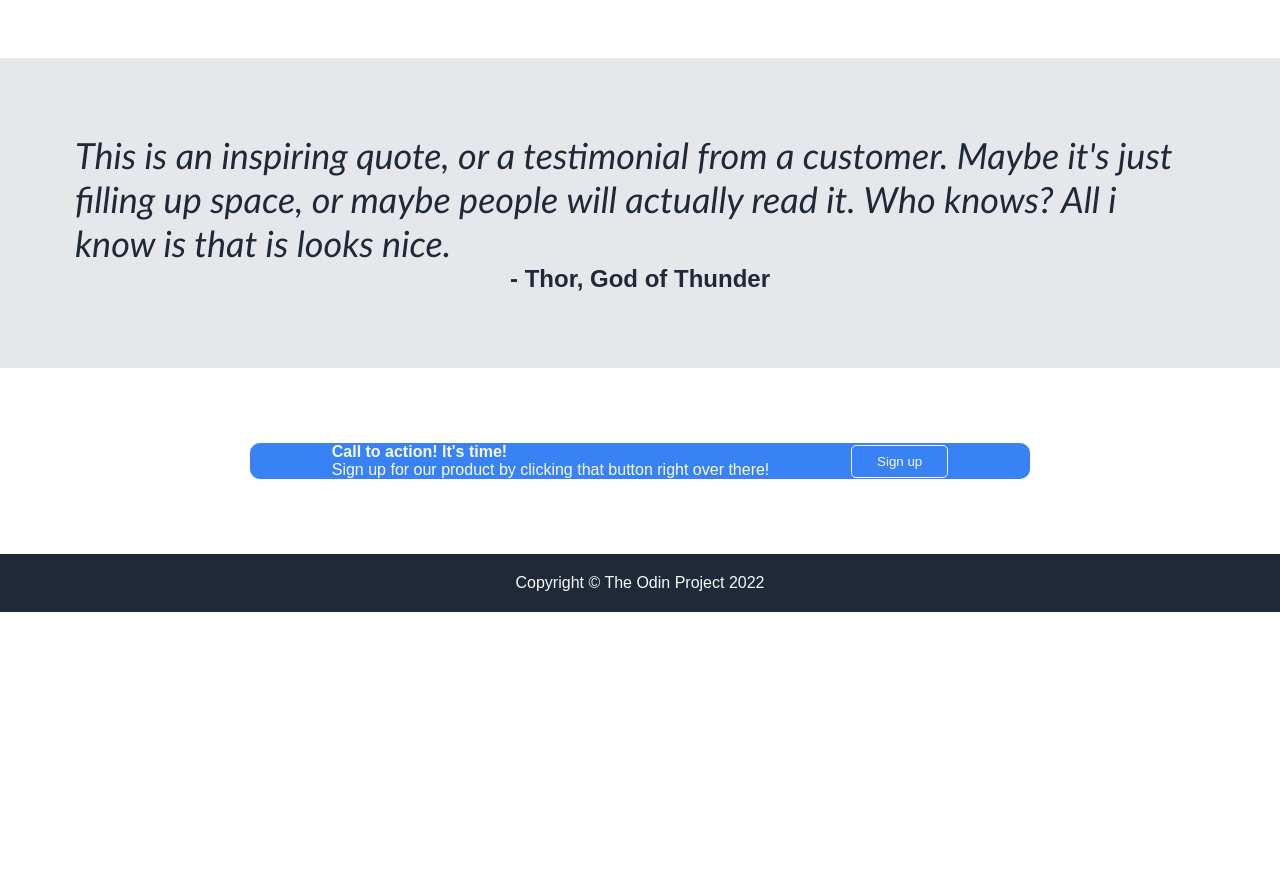
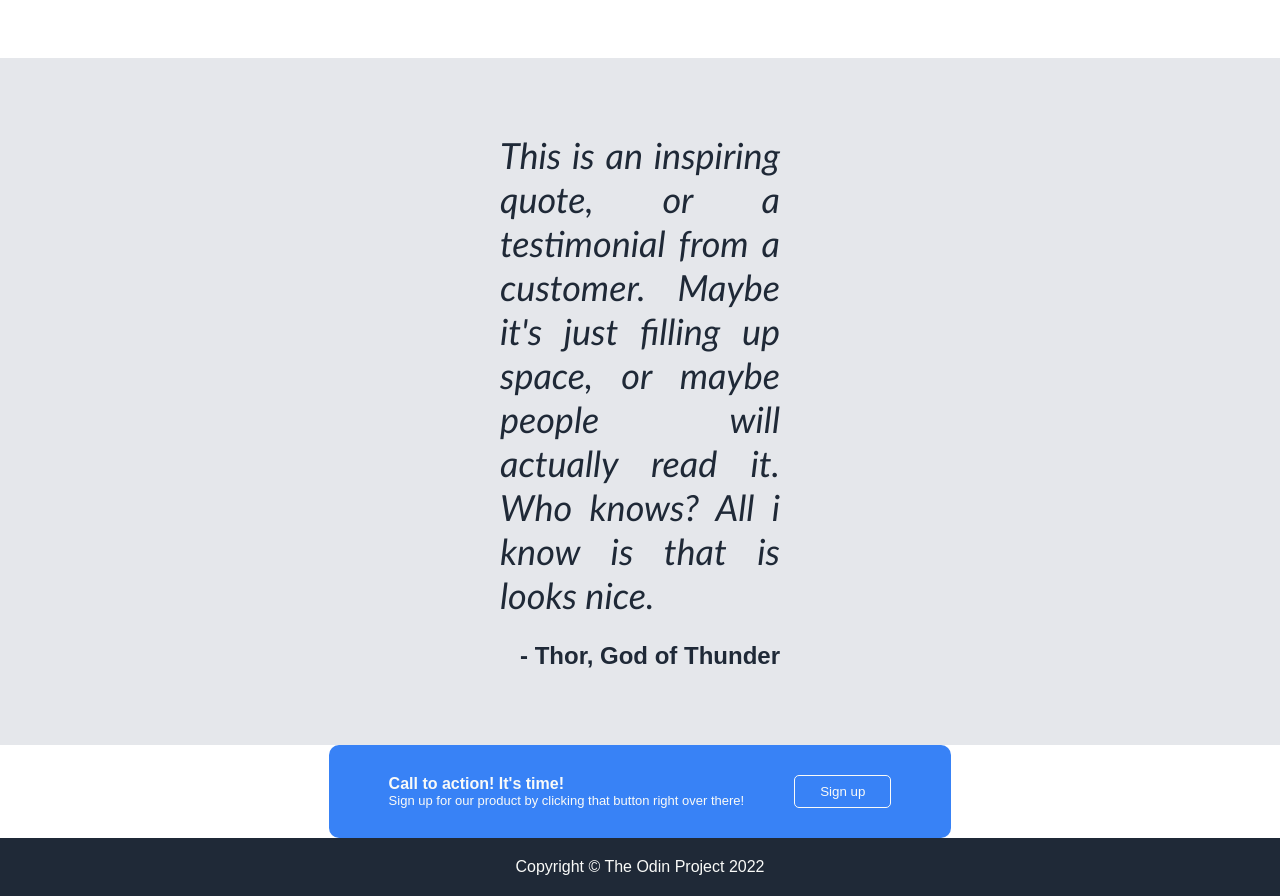
Before and after one commit to halldor03/landing-page, a plain HTML site: page index.html in a window 1280 px wide. Shown: the part 820-1716 px from the top of the page. Before the commit the page ends 1432 px from the top, so only its background shows below. Drawn offline with Linux system fonts and the light colour scheme.

Commit message:
Final! v1

```diff
--- a/index.html
+++ b/index.html
@@ -72,10 +72,12 @@
                 </div>
             </div>
         </div>
-        <div class="quote">
+        <div class="quote_1">
             <div class="quote_text">
             This is an inspiring quote, or a testimonial from a customer. Maybe it's just filling up space, or maybe people will actually read it. Who knows? All i know is that is looks nice.
             </div>
+        </div>
+        <div class="quote_2">
             <div class="quote_signature">
             - Thor, God of Thunder
             </div>
@@ -83,6 +85,7 @@
     </div>
     <div class="contact_outter">
         <div class="contact">
+            <div class="contact_text">
                 <div class="contact_maintext">
                 Call to action! It's time!
                 </div>
@@ -94,6 +97,7 @@
             Sign up
             </button>
         </div>
+    </div>
     <div class="footer">
     Copyright &copy; The Odin Project 2022
     </div>
--- a/styles.css
+++ b/styles.css
@@ -111,49 +111,64 @@ body {
     width: 150px;
 }
 
-.quote {
+.quote_1 {
     background-color: #E5E7EB;
     color: #1f2937;
     display: flex;
-    flex: 1;
     flex-direction: column;
     justify-content: center;
     align-items: center;
-    padding: 75px;
-}
+    padding-top: 75px;
+    }
 
 .quote_text {
     font-size: 36px;
     font-weight: lighter;
     font-style: italic;
     font-family: 'trebuchet MS';
+    margin: 0px 500px;
+    text-align: justify;
+
+}
+
+.quote_2 {
+    background-color: #E5E7EB;
+    color: #1f2937;
+    display: flex;
+    justify-content: right;
+    align-items: center;
+    padding-bottom: 75px;
 }
 
 .quote_signature {
     font-size: 24px;
     font-weight: bold;
-    text-align: right;
+    margin: 0px 500px;
+    margin-top: 25px;
 }
 
 .contact_outter {
-    color: #f9faf8;
-    background-color: #3882F6;
-    border-radius: 10px;
     display: flex;
     flex: 1;
     align-items: center;
-    justify-content: space-evenly;
-    margin: 75px 250px;
-
+    justify-content: center
 }
 
 .contact {
     display: flex;
-    flex-direction: column;
+    color:#f9faf8;
+    background-color: #3882F6;
+    border-radius: 10px;
+    padding: 30px 60px;
+    gap: 50px;
 }
 
 .contact_maintext {
     font-weight: bold;
+}
+
+.contact_subtext {
+    font-size: small;
 }
 
 .button_signup_bottom {
@@ -172,3 +187,7 @@ body {
     align-items: center;
     padding: 20px;
 }
+
+/* * {
+    border: 2px solid red;
+} */
```
Lines whose indentation alone changed are shown as unchanged.
